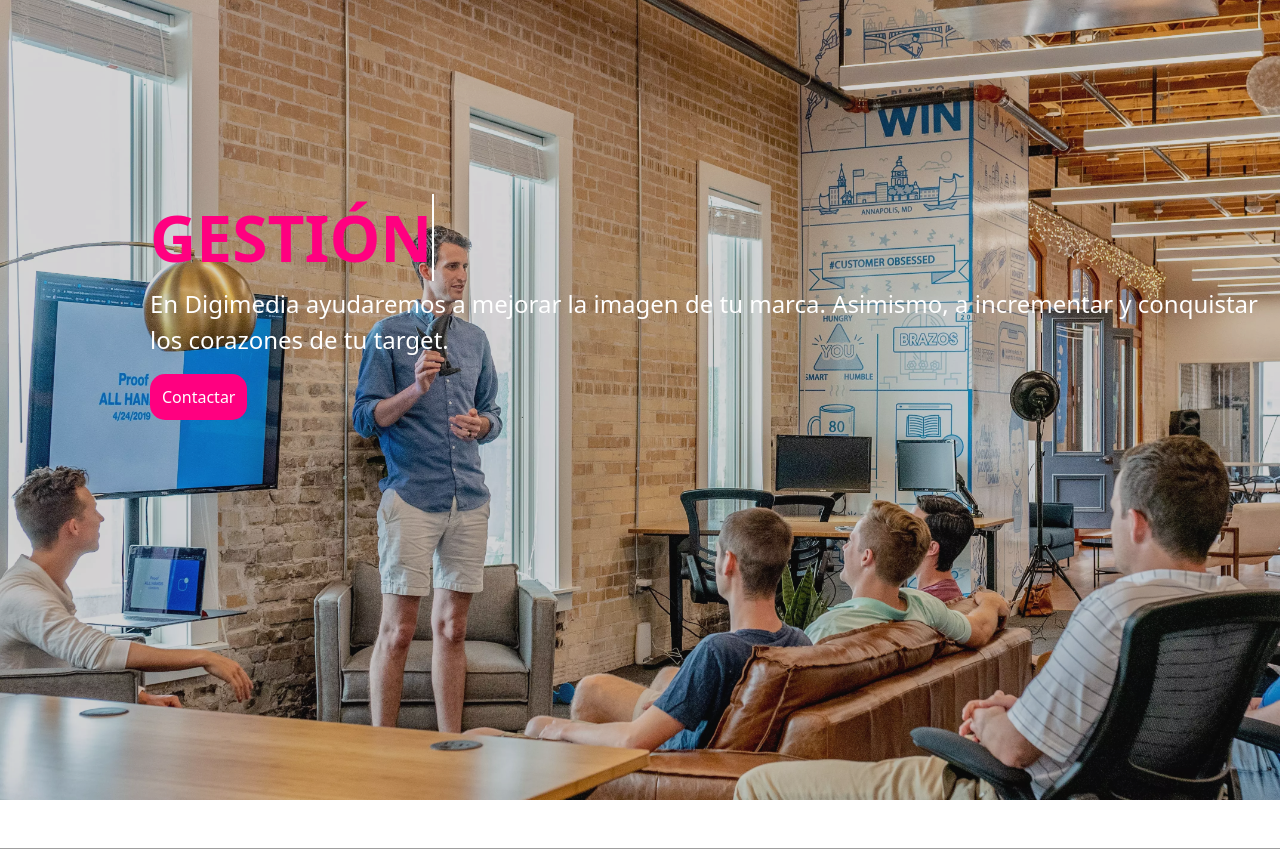
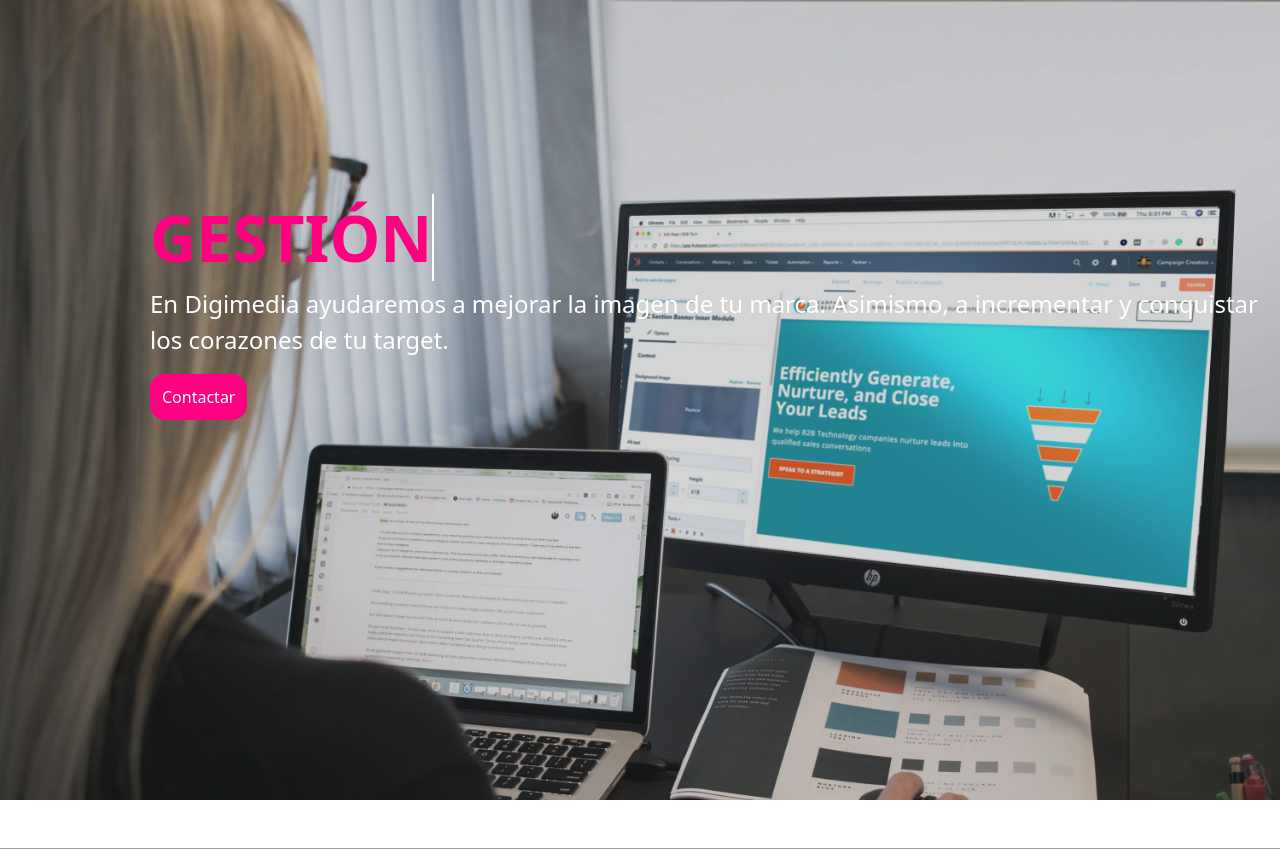
Before and after one commit to DevNHL/Digimedia, a PHP site: page /View/ds-web.php in a window 1280 px wide. Shown: the part 75-924 px from the top of the page. Run offline with PHP 8.4, Linux system fonts and the light colour scheme; grey boxes are pictures that could not be loaded.

Commit message:
actualizando

```diff
--- a/css/diseño_web.css
+++ b/css/diseño_web.css
@@ -12,7 +12,7 @@
 }
 /*********************************************/*
 .banerprincipal{
-    background-image: url('../img/redes\ sociales\ banner.webp');
+    background-image: url('../img/p_diseño_web.webp');
     background-size: cover;
     width: 100%;
     height: 100%;
```
